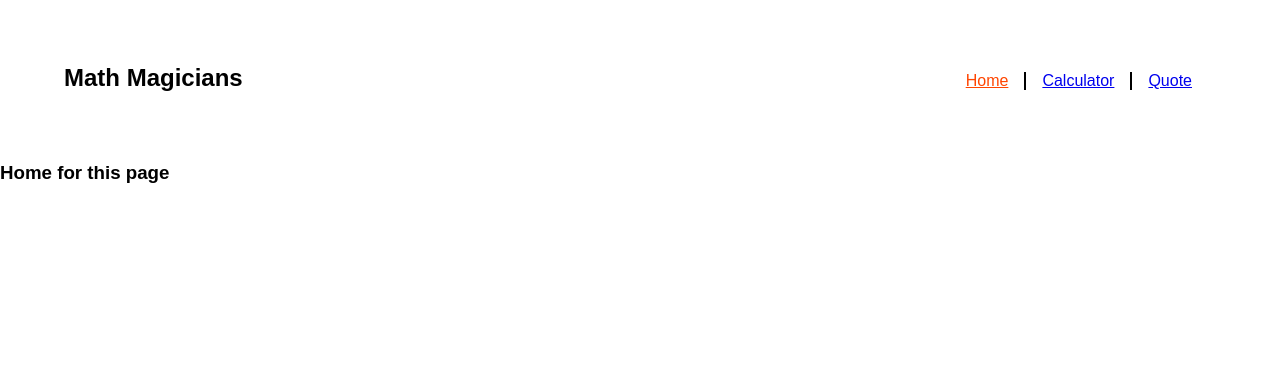
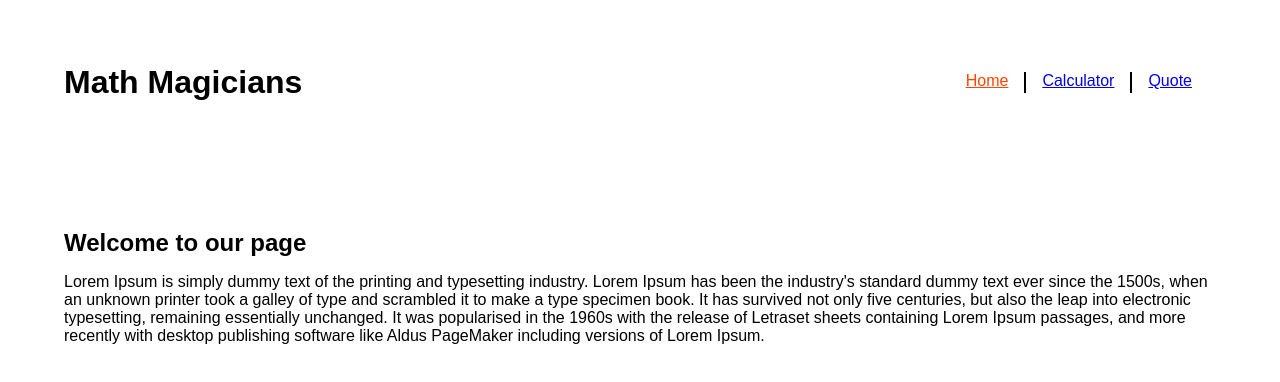
Before and after one commit to Sajeelzafar/MathMagicians, a React (Create React App) app: page /home in a window 1280 px wide. Shown: the top 382 px of the page. Built offline with nearby package versions, Linux system fonts and the light colour scheme; a web font is replaced by a local one.

Commit message:
Add content and styling to Home.js

```diff
--- a/src/components/Home.js
+++ b/src/components/Home.js
@@ -1,8 +1,18 @@
 import React from 'react';
+import './Navbar.css';
 
 const Home = () => (
-  <div>
-    <h3>Home for this page</h3>
+  <div className="homepage">
+    <h2>Welcome to our page</h2>
+    <p>
+      Lorem Ipsum is simply dummy text of the printing and typesetting industry.
+      Lorem Ipsum has been the industry&apos;s standard dummy text ever since the 1500s,
+      when an unknown printer took a galley of type and scrambled it to make a type specimen book.
+      It has survived not only five centuries, but also the leap into electronic typesetting,
+      remaining essentially unchanged. It was popularised in the 1960s with the release of Letraset
+      sheets containing Lorem Ipsum passages, and more recently with desktop publishing
+      software like Aldus PageMaker including versions of Lorem Ipsum.
+    </p>
   </div>
 );
 export default Home;
--- a/src/components/Navbar.css
+++ b/src/components/Navbar.css
@@ -32,3 +32,14 @@
   .imageContainer {
     padding: 1%;
   }
+
+  .homepage {
+    display: flex;
+    flex-direction: column;
+    gap: 1rem;
+    padding: 5%;
+  }
+
+  .heading {
+    font-size:xx-large;
+  }
```
